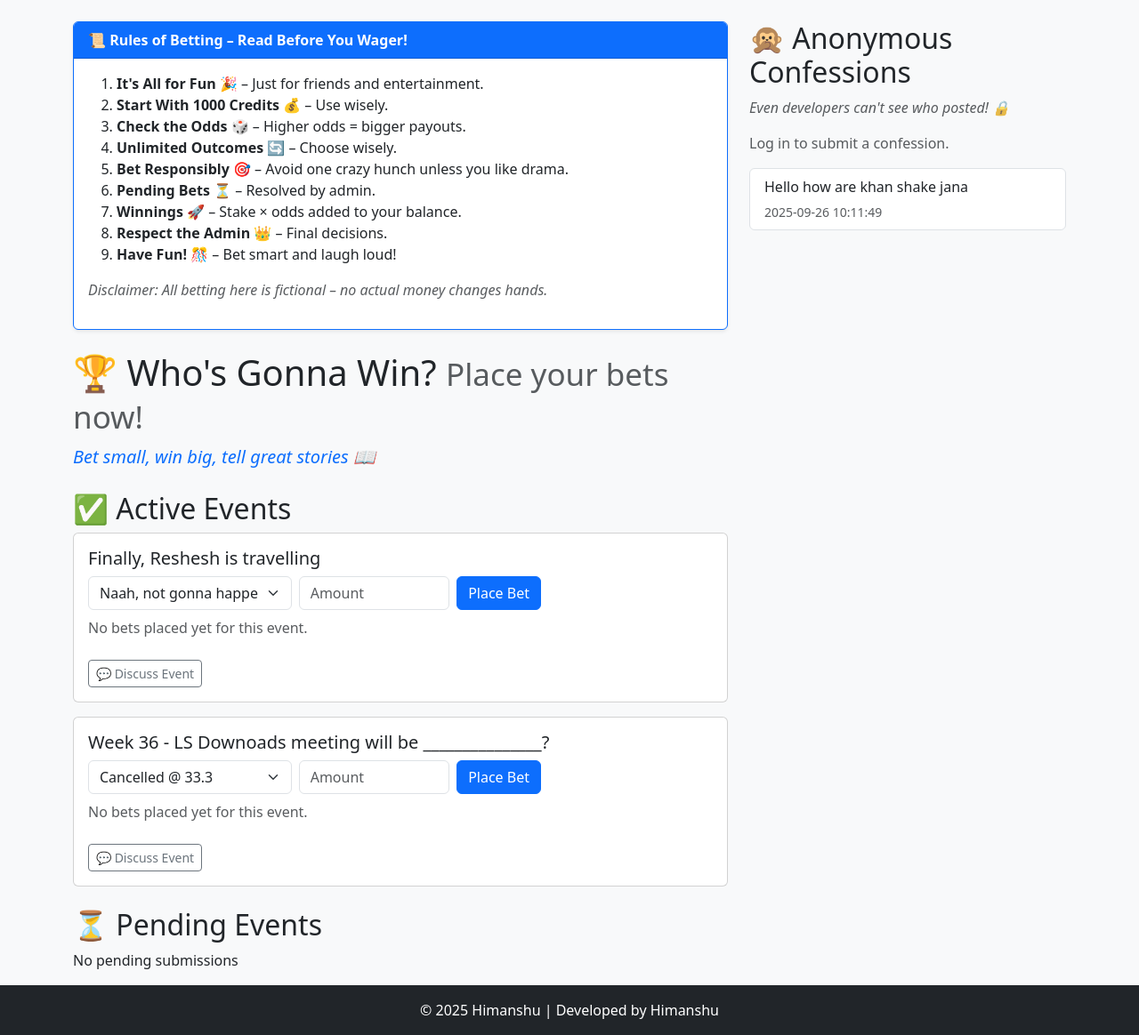
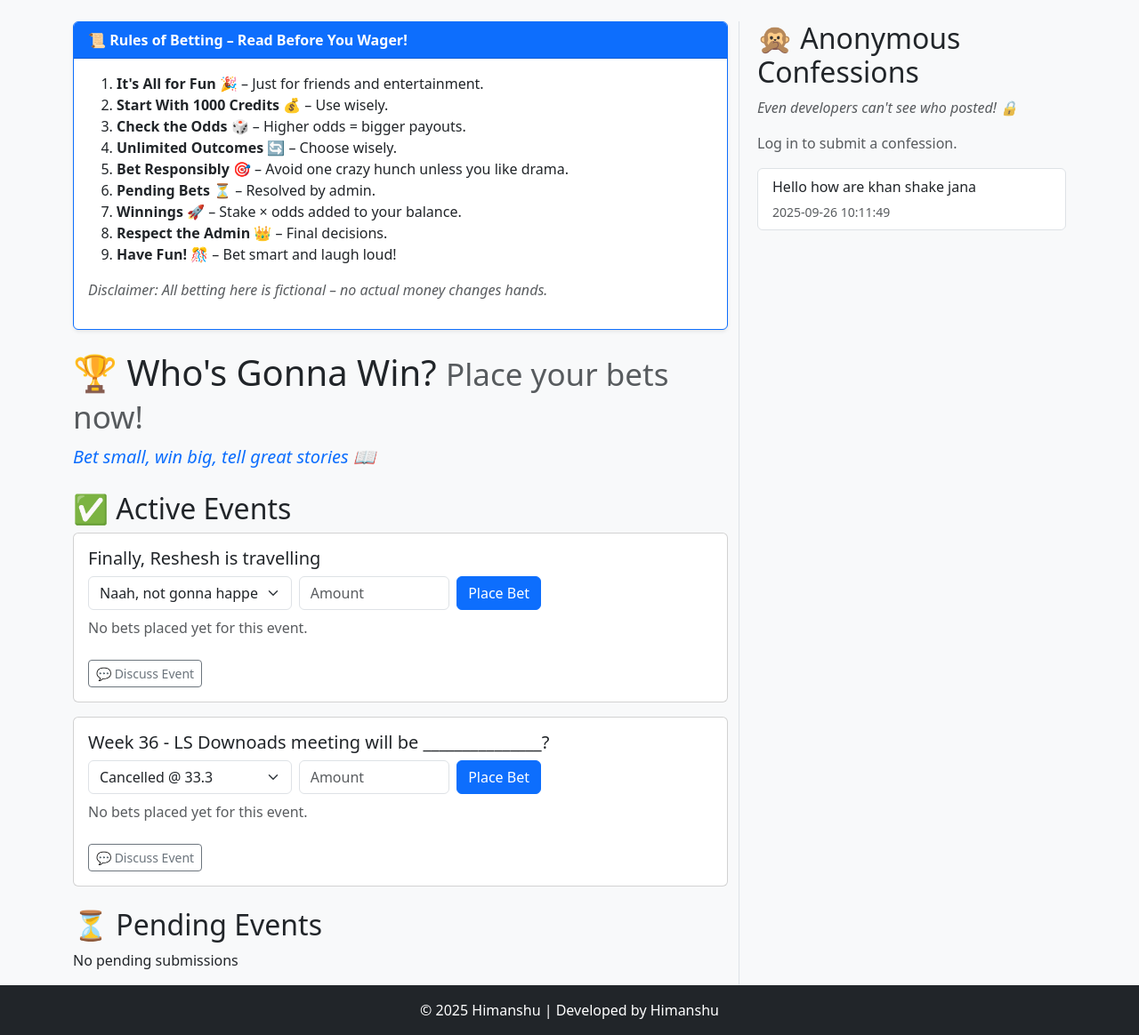
Before and after one commit to DarkulaX/Bet, a Flask app: page / in a window 1280 px wide. Shown: the part 56-1220 px from the top of the page at 89% size. Run offline with Flask 3, Linux system fonts and the light colour scheme; data comes from the database, SQL or seed files in the repository; data that the repository does not hold is empty.

Commit message:
border on index

```diff
--- a/templates/index.html
+++ b/templates/index.html
@@ -140,7 +140,7 @@
   </div>
 
   <!-- RIGHT COLUMN: Confessions -->
-  <div class="col-md-4">
+  <div class="col-md-4" style="border-left: 1px solid #dee2e6; padding-left: 20px;">
     <h2>🙊 Anonymous Confessions</h2>
       <p class="text-muted"><em>Even developers can't see who posted! 🔒</em></p>
 
```
